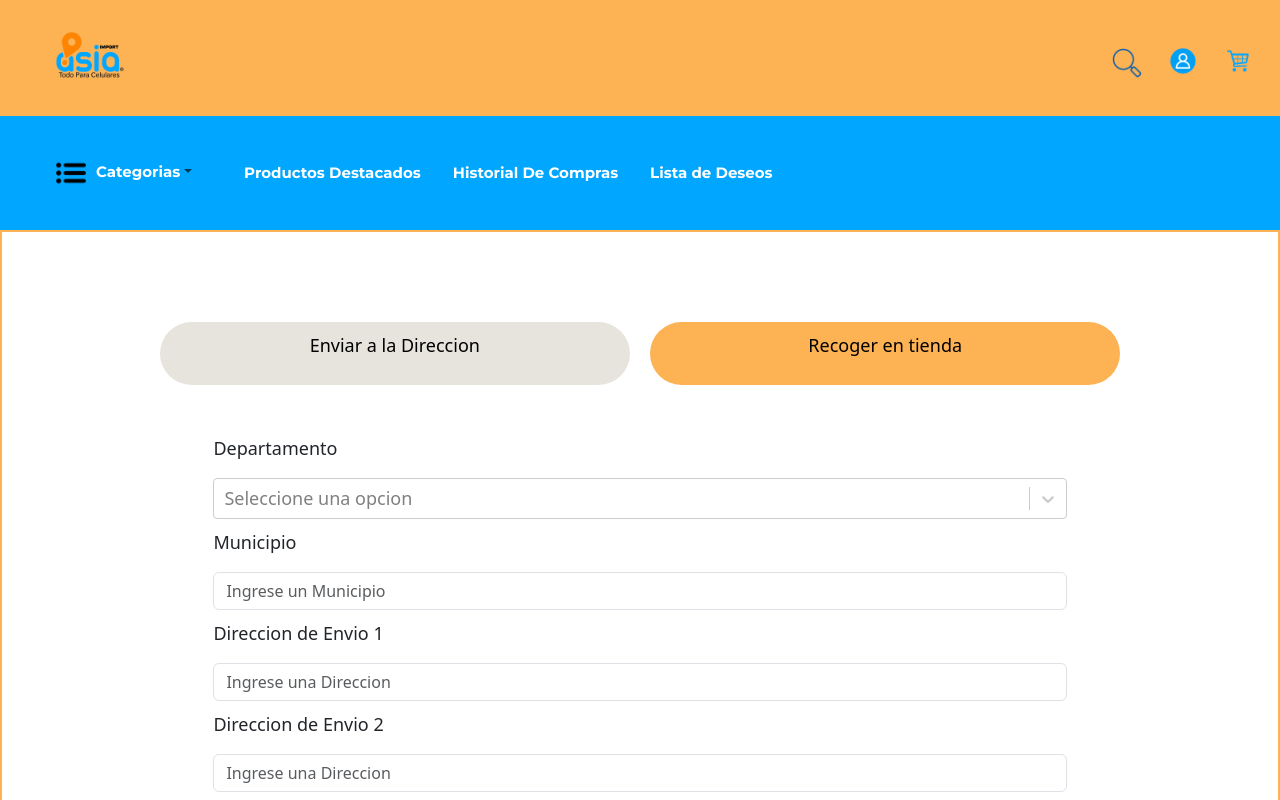
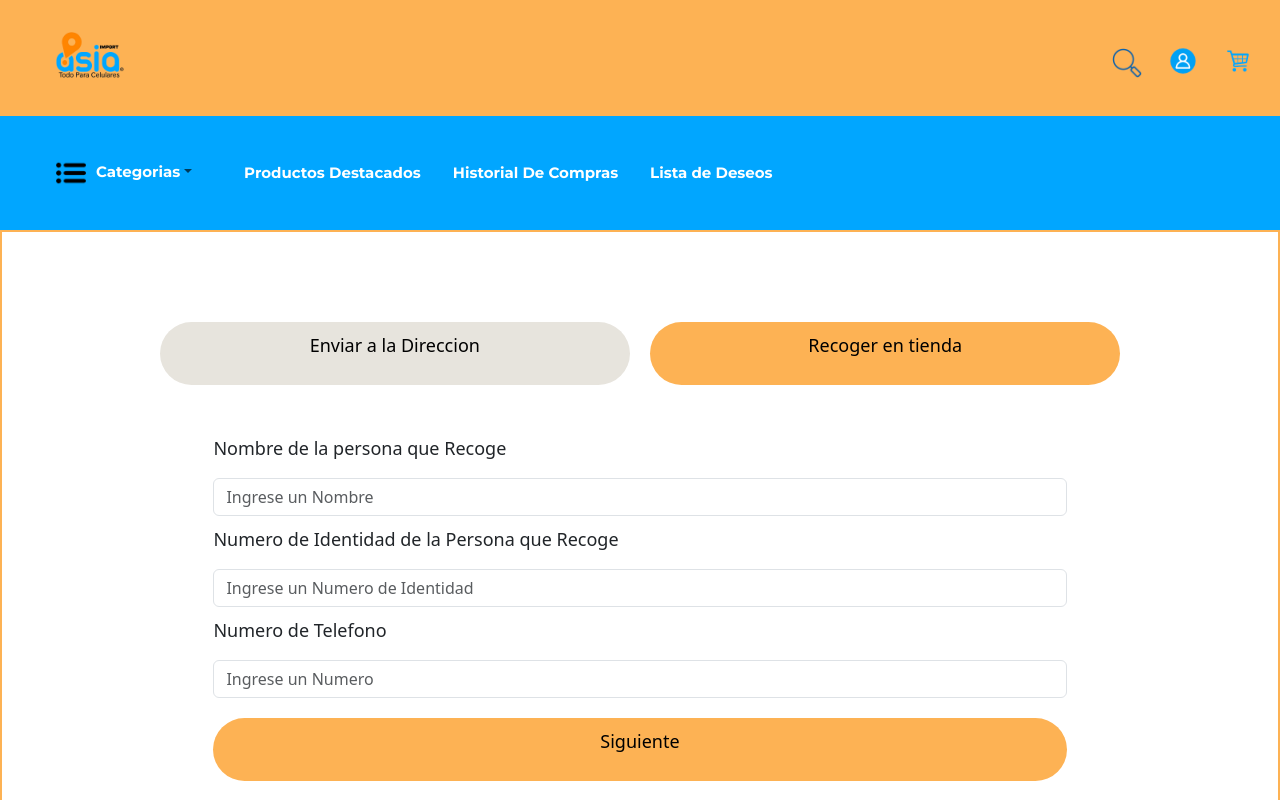
Before and after one commit to jairoaguilarts/AsiaImport, a React (Create React App) app: page /compra in a window 1280 px wide. Both pictures are taken after a click on the button "Recoger en tienda". Shown: the top 800 px of the page. Built offline with nearby package versions, Linux system fonts and the light colour scheme; a web font is replaced by a local one.

Commit message:
Pantallas de Compra terminadas

```diff
--- a/src/components/ProcederCompra.js
+++ b/src/components/ProcederCompra.js
@@ -44,6 +44,7 @@ function ProcederCompra() {
 
   return (
     <div className="ProcederCompra">
+
       <div className="button-container">
         <button
           onClick={handleDeliveryClick}
@@ -58,7 +59,8 @@ function ProcederCompra() {
           <p>Recoger en tienda</p>
         </button>
       </div>
-
+      {isDeliverySelected ? (
+        <>
       {/* Contenido de los departamentos */}
       <div className="forms-container">
       <form className='contenedores' >
@@ -91,7 +93,27 @@ function ProcederCompra() {
 
 
       </div>
+      </>
+     ) : (
+      <>
+      <div className="forms-container">
 
+          {/* Contenido de PickUp */}
+          <p>Nombre de la persona que Recoge</p>
+            <Form.Control className='contenedores' type="text" placeholder="Ingrese un Nombre" />
+            <p>Numero de Identidad de la Persona que Recoge</p>
+            <Form.Control className='contenedores' type="text" placeholder="Ingrese un Numero de Identidad "/>
+            <p>Numero de Telefono</p>
+            <Form.Control className='contenedores' type="text" placeholder="Ingrese un Numero" />
+
+            <button className='boton-siguiente' >
+              <p>Siguiente</p>
+            </button>
+
+
+      </div>
+      </>
+     )}
 
     </div>
   );
```
